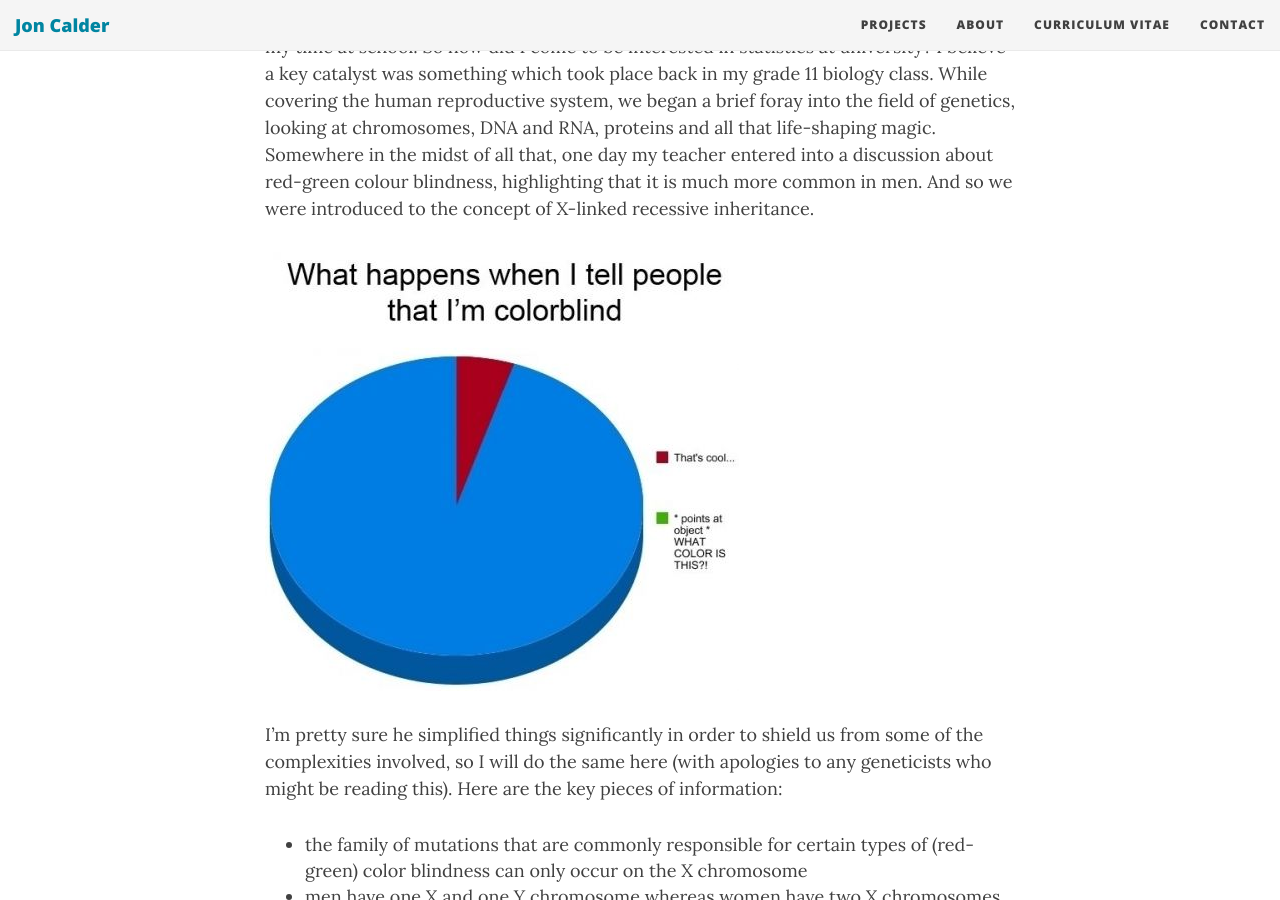
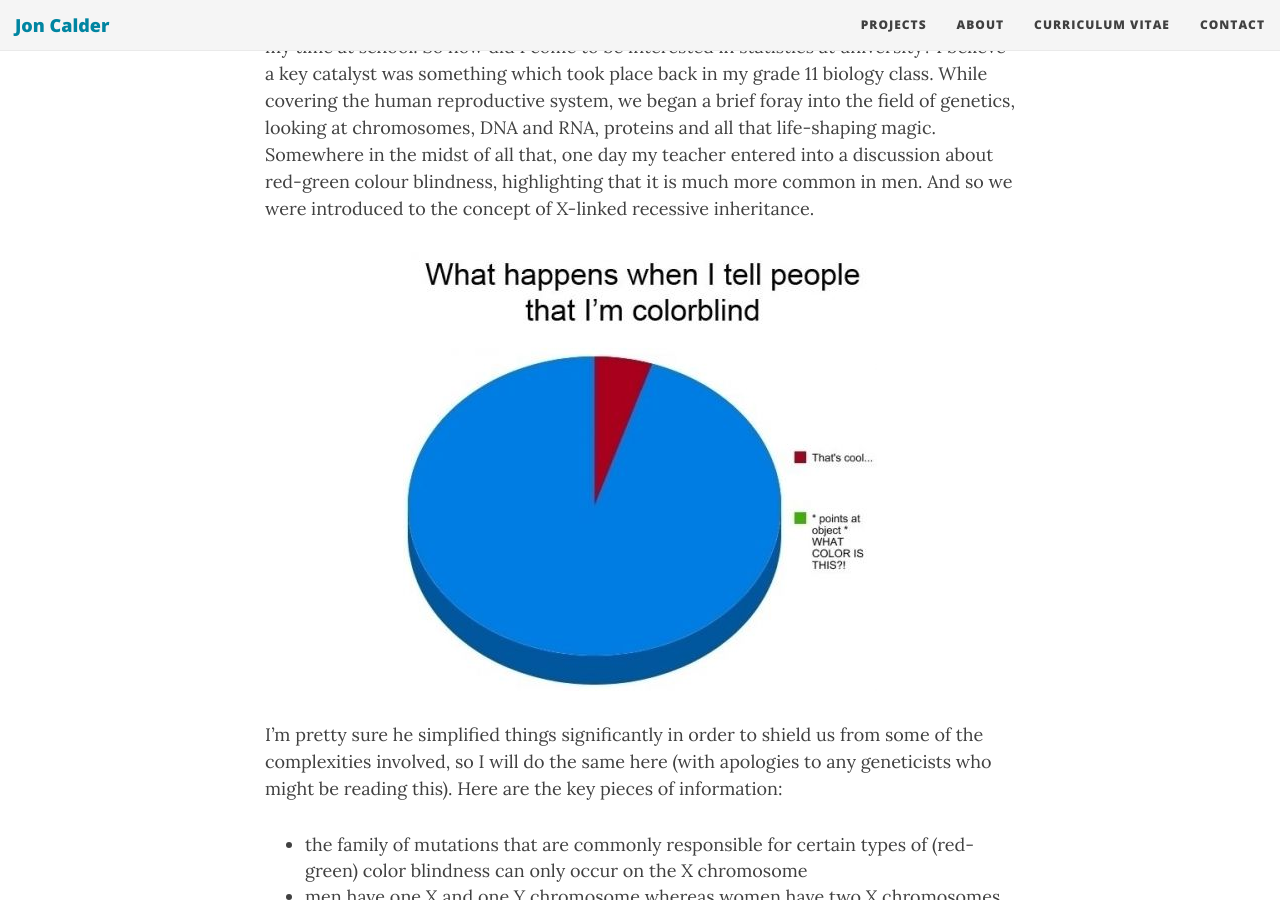
Before and after one commit to jonmcalder/jonmcalder.github.io, a Jekyll site: the page built from _posts/2017-07-26-the-spark-of-statistics.md, in a window 1280 px wide and 900 px high, scrolled down 3959 px. Built offline with Jekyll 4.4.1, drawn with Linux system fonts in a browser that asks for light colours; nearby versions of some CDN libraries; comment, search, counter and statistics services are not loaded.

Commit message:
Fix centering of content :bug:

```diff
--- a/_posts/2017-07-26-the-spark-of-statistics.md
+++ b/_posts/2017-07-26-the-spark-of-statistics.md
@@ -46,7 +46,7 @@ I recall our first encounter with double integrals surfacing early on in a 2nd y
 
 The interesting thing though is that I barely even knew statistics existed during most of my time at school. So how did I come to be interested in statistics at university? I believe a key catalyst was something which took place back in my grade 11 biology class. While covering the human reproductive system, we began a brief foray into the field of genetics, looking at chromosomes, DNA and RNA, proteins and all that life-shaping magic. Somewhere in the midst of all that, one day my teacher entered into a discussion about red-green colour blindness, highlighting that it is much more common in men. And so we were introduced to the concept of X-linked recessive inheritance.
 
-![colorblind pie chart](http://jonmcalder.github.io/img/small-imgs/colorblind.jpg "colorblind pie chart"){: .center-image }
+![colorblind pie chart](http://jonmcalder.github.io/img/small-imgs/colorblind.jpg "colorblind pie chart"){: .center-content }
 
 I'm pretty sure he simplified things significantly in order to shield us from some of the complexities involved, so I will do the same here (with apologies to any geneticists who might be reading this). Here are the key pieces of information:
 
@@ -57,7 +57,7 @@ I'm pretty sure he simplified things significantly in order to shield us from so
 
 The resulting inheritance pattern, known as X-linked recessive inheritance, is nicely illustrated in the below diagram.
 
-![X-linked recessive inheritance](http://jonmcalder.github.io/img/small-imgs/x_linked_recessive.png "X-linked recessive inheritance"){: .center-image }
+![X-linked recessive inheritance](http://jonmcalder.github.io/img/small-imgs/x_linked_recessive.png "X-linked recessive inheritance"){: .center-content }
 
 (diagram sourced from [Wikipedia](https://en.wikipedia.org/wiki/X-linked_recessive_inheritance))
 
```
